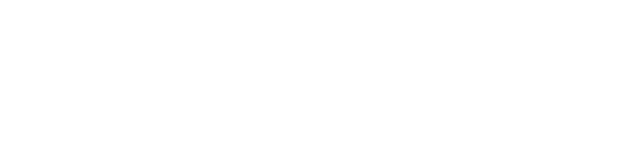
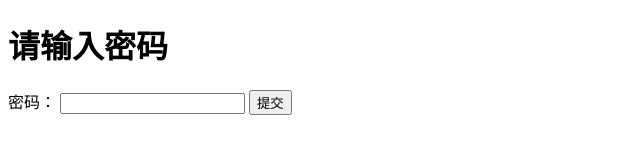
Before and after one commit to c2201/test, a plain HTML site: page index.html in a window 1280 px wide. Shown: the whole page, without its empty margins (0-640 px from the left). Drawn offline with Linux system fonts and the light colour scheme.

Commit message:
Update index.html

```diff
--- a/index.html
+++ b/index.html
@@ -1,35 +1,25 @@
-<!doctype html>
+<!DOCTYPE html>
 <html>
 <head>
-<meta charset="utf-8">
-<title>（问心-网站导航）heartmv.com</title>
+	<title>输入密码</title>
+	<script>
+		function checkPassword() {
+			var password = document.getElementById("password").value;
+			if (password == "mypassword") {
+				window.location.href = "welcome.html";
+			} else {
+				document.getElementById("message").innerHTML = "再见";
+			}
+		}
+	</script>
 </head>
-
 <body>
-<script src="psw.js"></script><!--密码定义在 psw.js 里面-->
-<script>
-	function password() {
-		var testV = 1;//计数器，记录密码错误次数
-		var psw = prompt("网站全新升级！请输入密码：(没密码？访问：heartmv.com)","");
-		while (testV < 3) {
-			if (!psw){
-				history.go(-1);//密码错误返回上一页
-			}
-			if (psw == xx) {
-				location.href="index2.html";//密码正确，跳到指定页面
-				break;
-			}
-			testV+=1;
-			psw=prompt("网站全新升级！请输入密码：(没密码？访问：heartmv.com)","");
-		}
-		if (psw!=xx && testV ==3){
-			alert("错错错！！！，请刷新重新输入密码");//密码输入错误达到3次
-		}
-			return " ";
-	}
-
-	password();
-
-</script>
+	<h1>请输入密码</h1>
+	<form>
+		<label for="password">密码：</label>
+		<input type="password" id="password" name="password">
+		<button type="button" onclick="checkPassword()">提交</button>
+	</form>
+	<p id="message"></p>
 </body>
 </html>
```
